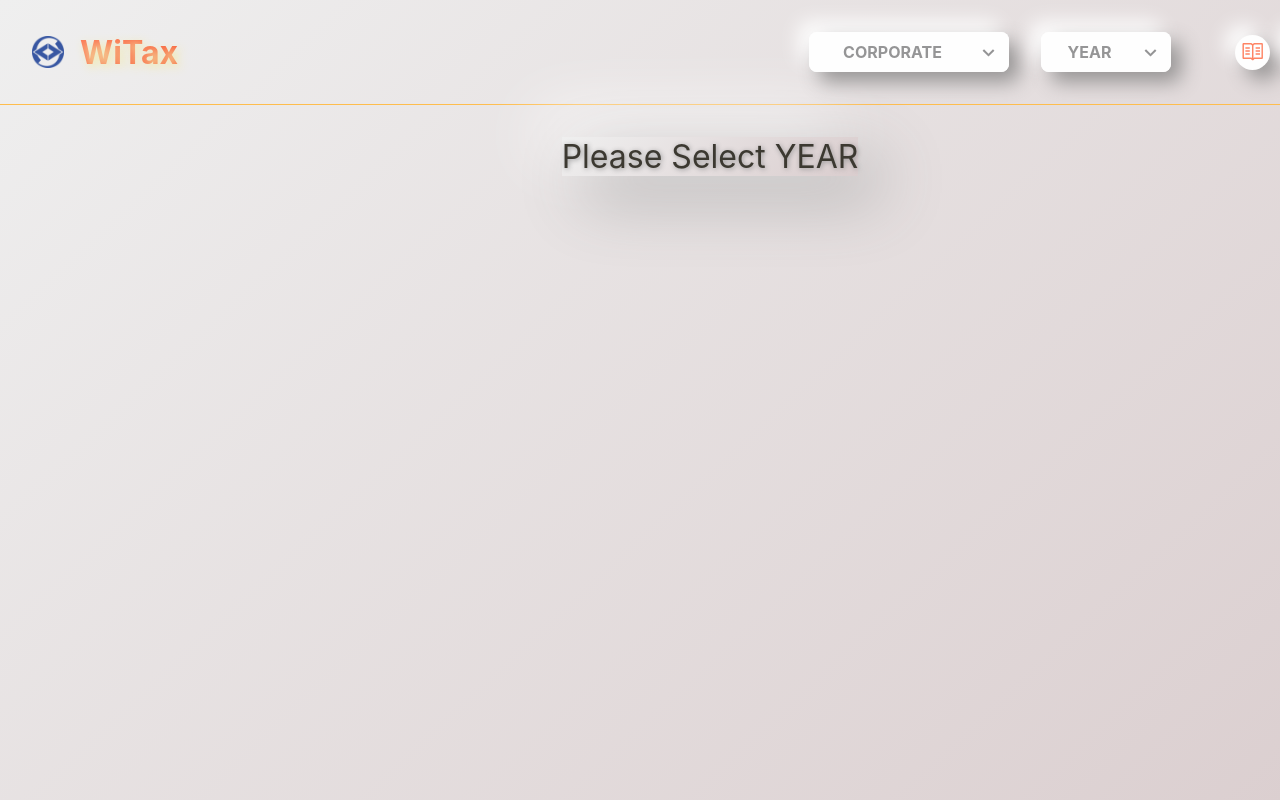
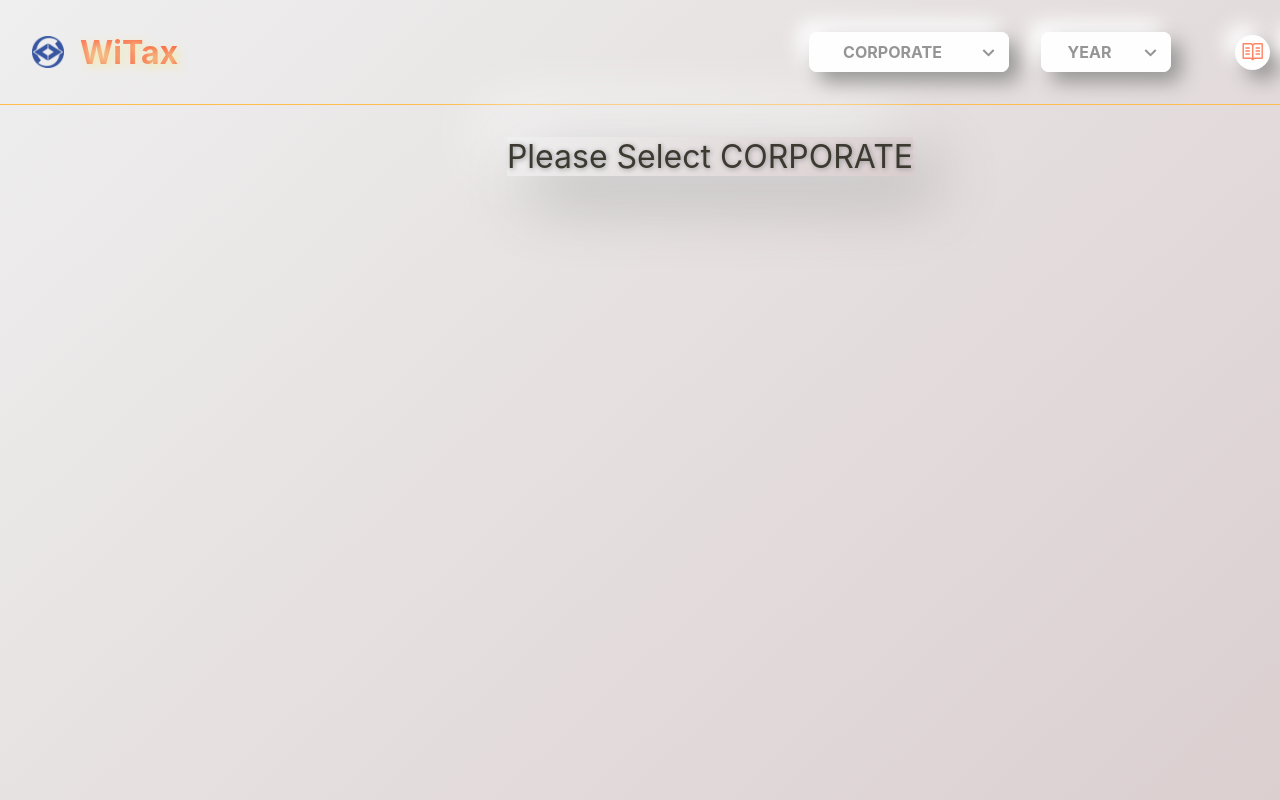
Before and after one commit to lhohw/withholding-tax, a React (Create React App) app: page / in a window 1280 px wide. Shown: the top 800 px of the page. Built offline with nearby package versions, Linux system fonts and the light colour scheme.

Commit message:
chore: trivial change

```diff
--- a/src/components/Table.tsx
+++ b/src/components/Table.tsx
@@ -25,7 +25,9 @@ const Table = () => {
             text-shadow: 1px 1px 5px var(--placeholder);
           `}
         >
-          {`Please Select ${!selectedCorporate ? "CORPORATE" : "YEAR"}`}
+          {`Please Select ${
+            !selectedCorporate.selected ? "CORPORATE" : "YEAR"
+          }`}
         </div>
       ) : (
         <>
```
